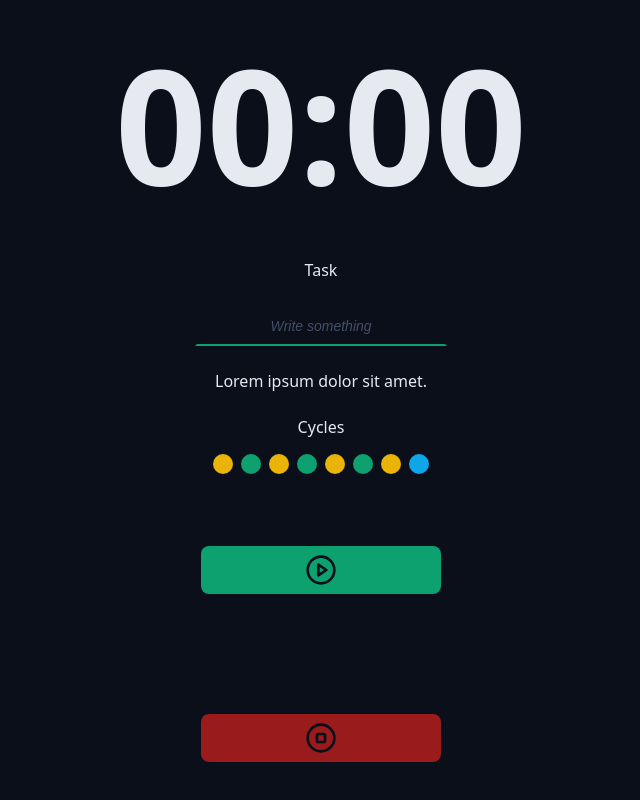
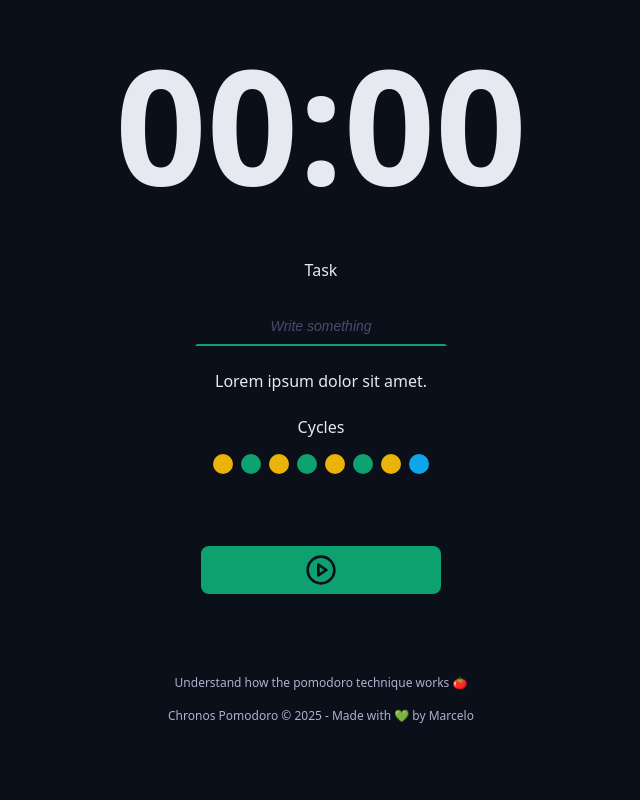
Before and after one commit to marcelopajr/chronos-pomodoro, a React (Vite) app: page / in a window 1280 px wide. Shown: the part 282-1082 px from the top of the page, without its empty margins (319-959 px from the left). After the commit the page ends 1038 px from the top, so only its background shows below. Built offline with nearby package versions, Linux system fonts and the light colour scheme.

Commit message:
chore: add footer component

```diff
--- a/src/App.tsx
+++ b/src/App.tsx
@@ -1,4 +1,4 @@
-import { PlayCircleIcon, StopCircleIcon } from 'lucide-react';
+import { PlayCircleIcon } from 'lucide-react';
 import { Container } from './components/Container';
 import { Logo } from './components/Logo';
 import { Menu } from './components/Menu';
@@ -6,6 +6,7 @@ import { Countdown } from './components/Countdown';
 import { Input } from './components/Input';
 import { Cycles } from './components/Cycles';
 import { DefaultButton } from './components/DefaultButton';
+import { Footer } from './components/Footer';
 
 import './styles/theme.css';
 import './styles/global.css';
@@ -41,9 +42,12 @@ export function App() {
 
           <div className='formRow'>
             <DefaultButton color='green' icon={<PlayCircleIcon />} />
-            <DefaultButton color='red' icon={<StopCircleIcon />} />
           </div>
         </form>
+      </Container>
+
+      <Container>
+        <Footer />
       </Container>
     </>
   );
--- /dev/null
+++ b/src/components/Footer/index.tsx
@@ -0,0 +1,13 @@
+import styles from './styles.module.css';
+
+export function Footer() {
+  return (
+    <footer className={styles.footer}>
+      <a href=''>Understand how the pomodoro technique works 🍅</a>
+      <a href=''>
+        Chronos Pomodoro &copy; {new Date().getFullYear()} - Made with 💚 by
+        Marcelo
+      </a>
+    </footer>
+  );
+}
--- /dev/null
+++ b/src/components/Footer/styles.module.css
@@ -0,0 +1,18 @@
+.footer {
+  display: flex;
+  flex-direction: column;
+  align-items: center;
+  justify-content: center;
+  font-size: 1.2rem;
+  gap: 1.6rem;
+}
+
+.footer a {
+  color: var(--text-muted);
+  text-decoration: none;
+  transition: all 0.1s ease-in-out;
+}
+
+.footer a:hover {
+  text-decoration: underline;
+}
```
